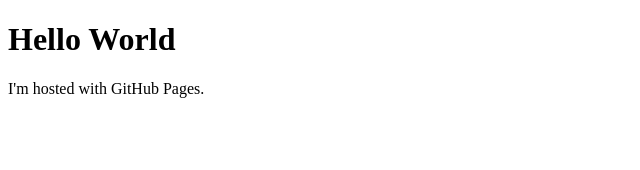
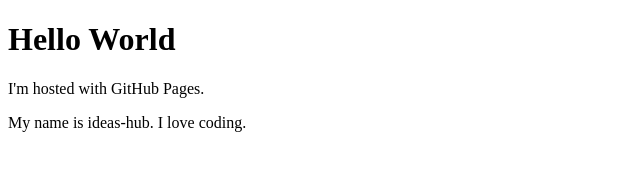
Before and after one commit to ideas-hub/ideas-hub.github.io, a plain HTML site: page index.html in a window 1280 px wide. Shown: the whole page, without its empty margins (0-640 px from the left). Drawn offline with Linux system fonts and the light colour scheme.

Commit message:
Add another paragraph to index.html

```diff
--- a/index.html
+++ b/index.html
@@ -3,5 +3,6 @@
     <body>
         <h1>Hello World</h1>
         <p>I'm hosted with GitHub Pages.</p>
+        <p>My name is ideas-hub. I love coding.</p>
     </body>
 </html>
```
